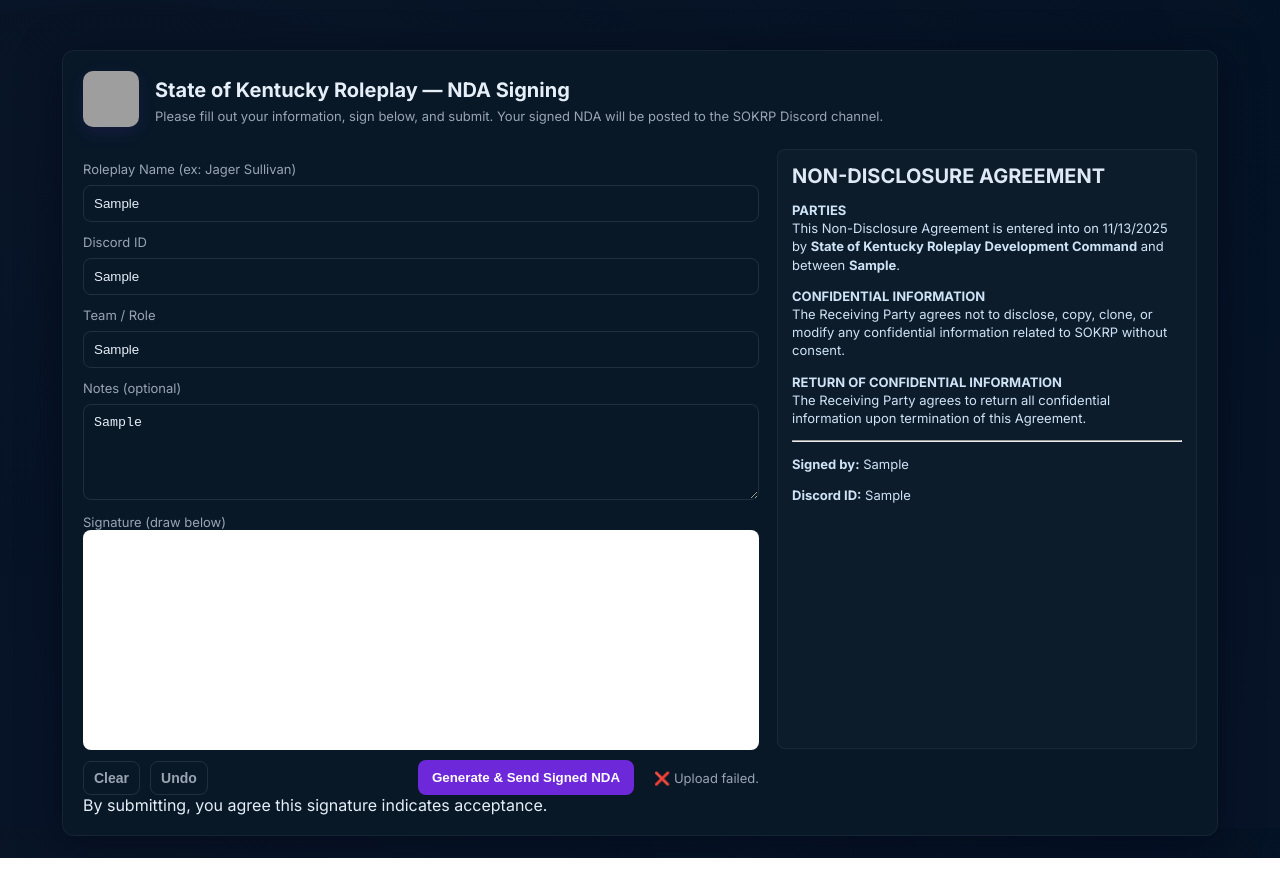
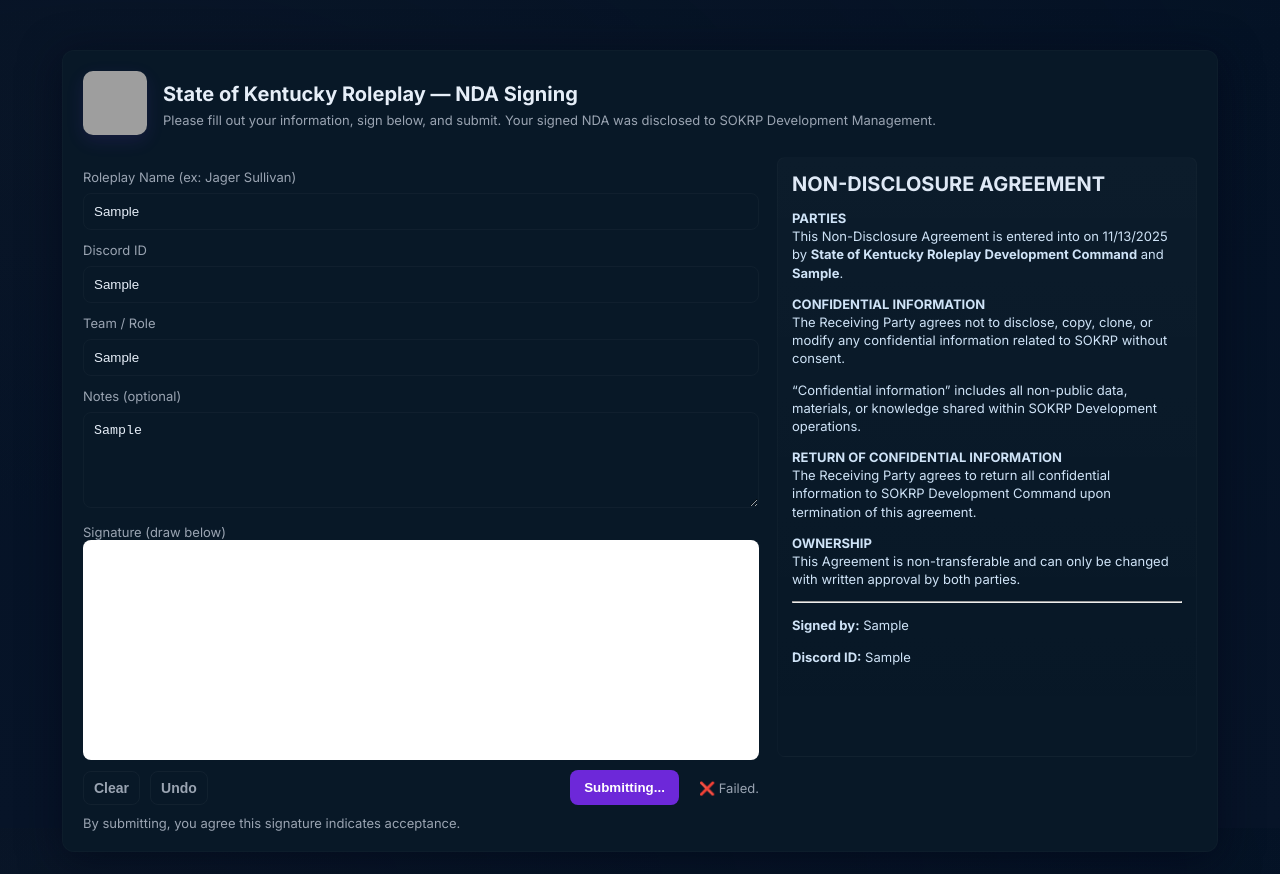
Before and after one commit to jagerdev5-eng/SOKRP-NDA, a website: page index.html in a window 1280 px wide. Both pictures are taken after typing "Sample", "Sample", "Sample", "Sample" into the empty fields and a click on the button "Generate & Send Signed NDA". Drawn offline with Linux system fonts and the light colour scheme; no server answers; grey boxes are pictures that could not be loaded.

Commit message:
Add files via upload

```diff
--- a/index.html
+++ b/index.html
@@ -8,59 +8,60 @@
 <link href="https://fonts.googleapis.com/css2?family=Inter:wght@300;400;600;700&display=swap" rel="stylesheet">
 <style>
   :root {
-    --bg:#071528;
-    --card:#081827;
-    --panel:#0b2130;
-    --muted:#9aa4b2;
-    --accent:#6d28d9;
-    --accent-2:#7c3aed;
-    --text:#e6eef8;
+    --bg: #071528;
+    --card: #081827;
+    --panel: #0b2130;
+    --muted: #9aa4b2;
+    --accent: #6d28d9;
+    --accent-2: #7c3aed;
+    --text: #e6eef8;
   }
-  * { box-sizing:border-box; }
+  * { box-sizing: border-box }
   html,body {
-    height:100%;
-    margin:0;
-    font-family:Inter,system-ui,Segoe UI,Roboto,Arial;
-    background:
-      radial-gradient(1200px 400px at 10% 10%, rgba(23,30,44,0.25), transparent),
-      linear-gradient(180deg,#041225 0%, #071428 100%);
-    color:var(--text);
+    height: 100%; margin: 0;
+    font-family: 'Inter', system-ui, sans-serif;
+    background: radial-gradient(1200px 400px at 10% 10%, rgba(23,30,44,0.25), transparent),
+                linear-gradient(180deg,#041225 0%, #071428 100%);
+    color: var(--text);
   }
-  .wrap { max-width:1200px; margin:28px auto; padding:22px; }
-  .card { background:var(--card); border-radius:12px; padding:20px; border:1px solid rgba(255,255,255,0.05); box-shadow:0 8px 40px rgba(2,6,23,0.6); }
-  header { display:flex; align-items:center; gap:16px; margin-bottom:18px; }
-  .logo img { width:56px; height:56px; border-radius:10px; object-fit:cover; box-shadow:0 6px 18px rgba(124,58,237,0.12); }
-  h1 { font-size:20px; margin:0; }
-  p.lead { color:var(--muted); margin:6px 0 0; font-size:13px; }
-  .grid { display:grid; grid-template-columns:1fr 420px; gap:18px; margin-top:18px; align-items:start; }
-  label { display:block; color:var(--muted); font-size:13px; margin-top:12px; }
+  .wrap { max-width: 1200px; margin: 28px auto; padding: 22px; }
+  .card {
+    background: var(--card); border-radius: 12px; padding: 20px;
+    border: 1px solid rgba(255,255,255,0.02);
+    box-shadow: 0 8px 40px rgba(2,6,23,0.6);
+  }
+  header { display: flex; align-items: center; gap: 16px; margin-bottom: 18px; }
+  .logo img { width: 64px; height: 64px; border-radius: 10px; object-fit: cover; box-shadow: 0 6px 18px rgba(124,58,237,0.12); }
+  h1 { font-size: 20px; margin: 0; }
+  p.lead { color: var(--muted); margin: 6px 0 0; font-size: 13px; }
+
+  .grid { display: grid; grid-template-columns: 1fr 420px; gap: 18px; margin-top: 18px; align-items: start; }
+  label { display: block; color: var(--muted); font-size: 13px; margin-top: 12px; }
   input[type=text], input[type=email], textarea {
-    width:100%; padding:10px; border-radius:8px;
-    border:1px solid rgba(255,255,255,0.1); background:transparent;
-    color:var(--text); margin-top:8px;
+    width: 100%; padding: 10px; border-radius: 8px;
+    border: 1px solid rgba(255,255,255,0.03);
+    background: transparent; color: var(--text); margin-top: 8px;
   }
-  textarea { min-height:96px; resize:vertical; }
-  .sig-wrap { margin-top:10px; }
-  #signature-pad {
-    width:100%; height:220px; border-radius:8px;
-    background:white; display:block; touch-action:none;
-    border:2px dashed rgba(255,255,255,0.1);
+  textarea { min-height: 96px; resize: vertical; }
+  .muted { color: var(--muted); font-size: 13px; margin-top: 10px; }
+  #signature-pad { width: 100%; height: 220px; border-radius: 8px; background: white; border: 2px dashed rgba(255,255,255,0.05); display: block; touch-action: none; }
+  .controls { display: flex; gap: 10px; margin-top: 10px; align-items: center; }
+  .btn { background: var(--accent); color: white; padding: 10px 14px; border-radius: 8px; border: 0; cursor: pointer; font-weight: 600; }
+  .btn.ghost { background: transparent; border: 1px solid rgba(255,255,255,0.04); color: var(--muted); }
+  .btn.small { padding: 8px 10px; font-size: 14px; }
+  .status { font-size: 13px; color: var(--muted); margin-left: 10px; }
+
+  .nda-view {
+    background: linear-gradient(180deg, rgba(255,255,255,0.02), rgba(255,255,255,0.00));
+    padding: 14px; border-radius: 8px; height: 600px;
+    overflow: auto; border: 1px solid rgba(255,255,255,0.02); color: #dfe9f6;
   }
-  .controls { display:flex; gap:10px; margin-top:10px; align-items:center; flex-wrap:wrap; }
-  .btn {
-    background:var(--accent); color:white; padding:10px 14px;
-    border-radius:8px; border:0; cursor:pointer; font-weight:600;
-  }
-  .btn.ghost { background:transparent; border:1px solid rgba(255,255,255,0.1); color:var(--muted); }
-  .btn.small { padding:8px 10px; font-size:14px; }
-  .status { font-size:13px; color:var(--muted); margin-left:10px; }
-  .nda-view { background:rgba(255,255,255,0.02); padding:14px; border-radius:8px; height:600px; overflow:auto; border:1px solid rgba(255,255,255,0.05); color:#dfe9f6; }
-  .nda-view h2 { margin:0 0 8px; font-size:20px; }
-  .nda-view p { line-height:1.4; color:#cfe3f7; font-size:13px; }
-  @media (max-width:980px) {
-    .grid { grid-template-columns:1fr; }
-    .nda-view { height:320px; }
-    #signature-pad { height:160px; }
+  .nda-view h2 { margin: 0 0 8px; font-size: 20px; }
+  .nda-view p { line-height: 1.4; color: #cfe3f7; font-size: 13px; }
+  @media (max-width: 980px) {
+    .grid { grid-template-columns: 1fr; }
+    .nda-view { height: 340px; }
+    #signature-pad { height: 160px; }
   }
 </style>
 </head>
@@ -73,12 +74,12 @@
         </div>
         <div>
           <h1>State of Kentucky Roleplay — NDA Signing</h1>
-          <p class="lead">Please fill out your information, sign below, and submit. Your signed NDA will be posted to the SOKRP Discord channel.</p>
+          <p class="lead">Please fill out your information, sign below, and submit. Your signed NDA was disclosed to SOKRP Development Management.</p>
         </div>
       </header>
 
       <div class="grid">
-        <div class="left">
+        <div>
           <label for="name">Roleplay Name (ex: Jager Sullivan)</label>
           <input id="name" type="text" placeholder="Your full name">
 
@@ -91,7 +92,7 @@
           <label for="notes">Notes (optional)</label>
           <textarea id="notes" placeholder="Any notes..."></textarea>
 
-          <label class="sig-wrap">Signature (draw below)</label>
+          <label>Signature (draw below)</label>
           <canvas id="signature-pad"></canvas>
 
           <div class="controls">
@@ -99,28 +100,31 @@
             <button id="undo" class="btn ghost small">Undo</button>
             <div style="flex:1"></div>
             <button id="submitBtn" class="btn">Generate & Send Signed NDA</button>
-            <div class="status" id="status"></div>
+            <div id="status" class="status"></div>
           </div>
-
           <div class="muted">By submitting, you agree this signature indicates acceptance.</div>
         </div>
 
-        <aside class="right">
+        <aside>
           <div class="nda-view" id="nda">
             <h2>NON-DISCLOSURE AGREEMENT</h2>
             <p><strong>PARTIES</strong><br>
-            This Non-Disclosure Agreement is entered into on <span id="ndadate">[DATE]</span> by <strong>State of Kentucky Roleplay Development Command</strong> and between <strong><span id="previewName">[Enter your name here]</span></strong>.</p>
+            This Non-Disclosure Agreement is entered into on <span id="ndadate"></span> by <strong>State of Kentucky Roleplay Development Command</strong> and <strong><span id="previewName">[Enter your name here]</span></strong>.</p>
 
             <p><strong>CONFIDENTIAL INFORMATION</strong><br>
             The Receiving Party agrees not to disclose, copy, clone, or modify any confidential information related to SOKRP without consent.</p>
 
+            <p>“Confidential information” includes all non-public data, materials, or knowledge shared within SOKRP Development operations.</p>
+
             <p><strong>RETURN OF CONFIDENTIAL INFORMATION</strong><br>
-            The Receiving Party agrees to return all confidential information upon termination of this Agreement.</p>
+            The Receiving Party agrees to return all confidential information to SOKRP Development Command upon termination of this agreement.</p>
+
+            <p><strong>OWNERSHIP</strong><br>
+            This Agreement is non-transferable and can only be changed with written approval by both parties.</p>
 
             <hr>
             <p><strong>Signed by:</strong> <span id="sigPreviewName">[NAME]</span></p>
             <p><strong>Discord ID:</strong> <span id="sigPreviewDiscord">[DISCORD ID]</span></p>
-            <div id="sigPreviewImage" style="margin-top:8px"></div>
           </div>
         </aside>
       </div>
@@ -128,175 +132,98 @@
   </div>
 
 <script>
-/* CONFIG */
 const WEBHOOK_URL = "https://discord.com/api/webhooks/1438592976279437404/uf4h0RutBfteN4l_lRNZTfEY8cfj1kGiaybSY4D2B-dF1ZlFCzkEx_FLiQq1ancCKHjs";
 const LOGO_URL = "https://cdn.discordapp.com/attachments/1437638010903465984/1437953301130772582/SOKRP_Dev_Logo_2.png";
 
-/* DOM ELEMENTS */
 const nameEl = document.getElementById('name');
 const discordEl = document.getElementById('discordId');
 const roleEl = document.getElementById('role');
 const notesEl = document.getElementById('notes');
 const statusEl = document.getElementById('status');
 const submitBtn = document.getElementById('submitBtn');
+const ndadateEl = document.getElementById('ndadate');
 const previewNameEl = document.getElementById('previewName');
 const sigPreviewName = document.getElementById('sigPreviewName');
 const sigPreviewDiscord = document.getElementById('sigPreviewDiscord');
-const sigPreviewImage = document.getElementById('sigPreviewImage');
-const ndadateEl = document.getElementById('ndadate');
 
-/* DATE */
 ndadateEl.textContent = new Date().toLocaleDateString();
 
-/* CANVAS SETUP */
 const canvas = document.getElementById('signature-pad');
 const ctx = canvas.getContext('2d');
-
-function resizeCanvasToDisplaySize() {
+function resizeCanvas() {
   const ratio = window.devicePixelRatio || 1;
   const rect = canvas.getBoundingClientRect();
   canvas.width = rect.width * ratio;
   canvas.height = rect.height * ratio;
   ctx.scale(ratio, ratio);
-  ctx.fillStyle = '#fff';
-  ctx.fillRect(0, 0, rect.width, rect.height);
+  ctx.fillStyle = "#fff";
+  ctx.fillRect(0,0,rect.width,rect.height);
   ctx.lineWidth = 2;
-  ctx.strokeStyle = '#000';
-  ctx.lineCap = 'round';
+  ctx.strokeStyle = "#000";
+  ctx.lineCap = "round";
 }
-resizeCanvasToDisplaySize();
+resizeCanvas();
+window.addEventListener('resize', resizeCanvas);
 
-window.addEventListener('resize', () => {
-  const data = canvas.toDataURL();
-  resizeCanvasToDisplaySize();
-  const img = new Image();
-  img.onload = () => ctx.drawImage(img, 0, 0, canvas.width / (window.devicePixelRatio || 1), canvas.height / (window.devicePixelRatio || 1));
-  img.src = data;
+let drawing=false, current=[], paths=[];
+canvas.addEventListener('pointerdown',e=>{
+  drawing=true; current=[]; const r=canvas.getBoundingClientRect();
+  const x=e.clientX-r.left, y=e.clientY-r.top; current.push({x,y});
+  ctx.beginPath(); ctx.moveTo(x,y);
 });
+canvas.addEventListener('pointermove',e=>{
+  if(!drawing)return; const r=canvas.getBoundingClientRect();
+  const x=e.clientX-r.left, y=e.clientY-r.top;
+  current.push({x,y}); ctx.lineTo(x,y); ctx.stroke();
+});
+canvas.addEventListener('pointerup',()=>{drawing=false;paths.push([...current]);});
+canvas.addEventListener('pointerleave',()=>drawing=false);
 
-/* DRAWING LOGIC */
-let drawing = false;
-let currentPath = [];
-const paths = [];
+document.getElementById('clear').onclick=()=>{ctx.clearRect(0,0,canvas.width,canvas.height);resizeCanvas();paths=[];}
+document.getElementById('undo').onclick=()=>{
+  paths.pop(); resizeCanvas(); ctx.beginPath();
+  for(const s of paths){ctx.moveTo(s[0].x,s[0].y);for(let i=1;i<s.length;i++)ctx.lineTo(s[i].x,s[i].y);} ctx.stroke();
+};
 
-function getPointerPos(e) {
-  const rect = canvas.getBoundingClientRect();
-  const clientX = (e.touches && e.touches[0]) ? e.touches[0].clientX : e.clientX;
-  const clientY = (e.touches && e.touches[0]) ? e.touches[0].clientY : e.clientY;
-  return { x: clientX - rect.left, y: clientY - rect.top };
+function updatePreview(){
+  const n=nameEl.value.trim(), d=discordEl.value.trim();
+  previewNameEl.textContent = n || '[Enter your name here]';
+  sigPreviewName.textContent = n || '[NAME]';
+  sigPreviewDiscord.textContent = d || '[DISCORD ID]';
 }
+[nameEl,discordEl,roleEl,notesEl].forEach(el=>el.addEventListener('input',updatePreview));
 
-canvas.addEventListener('pointerdown', e => {
-  e.preventDefault();
-  drawing = true;
-  currentPath = [];
-  const p = getPointerPos(e);
-  currentPath.push(p);
-  ctx.beginPath();
-  ctx.moveTo(p.x, p.y);
-});
+submitBtn.onclick=async()=>{
+  const name=nameEl.value.trim(), discord=discordEl.value.trim(), role=roleEl.value.trim(), notes=notesEl.value.trim();
+  if(!name)return alert("Please enter your Roleplay name.");
+  if(!discord)return alert("Please enter your Discord ID.");
+  const dataURL=canvas.toDataURL();
+  if(dataURL.length<1200)return alert("Please sign before submitting.");
 
-canvas.addEventListener('pointermove', e => {
-  if (!drawing) return;
-  const p = getPointerPos(e);
-  currentPath.push(p);
-  ctx.lineTo(p.x, p.y);
-  ctx.stroke();
-});
-
-canvas.addEventListener('pointerup', () => {
-  if (!drawing) return;
-  drawing = false;
-  paths.push(currentPath.slice());
-});
-
-document.getElementById('clear').addEventListener('click', () => {
-  ctx.clearRect(0, 0, canvas.width, canvas.height);
-  resizeCanvasToDisplaySize();
-  paths.length = 0;
-  sigPreviewImage.innerHTML = '';
-});
-
-document.getElementById('undo').addEventListener('click', () => {
-  paths.pop();
-  ctx.clearRect(0, 0, canvas.width, canvas.height);
-  resizeCanvasToDisplaySize();
-  ctx.beginPath();
-  for (const stroke of paths) {
-    ctx.moveTo(stroke[0].x, stroke[0].y);
-    for (let i = 1; i < stroke.length; i++) ctx.lineTo(stroke[i].x, stroke[i].y);
+  submitBtn.disabled=true; submitBtn.textContent="Submitting..."; statusEl.textContent="Sending to Discord...";
+  try{
+    const embed={
+      title:"📝 NDA Disclosure Recorded",
+      color:0x7c3aed,
+      thumbnail:{url:LOGO_URL},
+      fields:[
+        {name:"Name",value:name,inline:true},
+        {name:"Discord ID",value:discord,inline:true},
+        {name:"Role",value:role||"N/A",inline:true},
+        {name:"Notes",value:notes||"N/A",inline:false}
+      ],
+      footer:{text:"SOKRP Development Command • NDA System",icon_url:LOGO_URL},
+      timestamp:new Date().toISOString()
+    };
+    const payload={username:"SOKRP NDA",avatar_url:LOGO_URL,embeds:[embed]};
+    const res=await fetch(WEBHOOK_URL,{method:"POST",headers:{"Content-Type":"application/json"},body:JSON.stringify(payload)});
+    if(!res.ok)throw new Error(await res.text());
+    statusEl.textContent="✅ Submitted glad to have you join us!"; submitBtn.textContent="Generate & Send Signed NDA";
+  }catch(e){
+    console.error(e); alert("Upload failed: "+e.message); statusEl.textContent="❌ Failed.";
   }
-  ctx.stroke();
-});
-
-/* PREVIEW UPDATES */
-function updatePreview() {
-  const nm = nameEl.value.trim();
-  previewNameEl.textContent = nm || '[Enter your name here]';
-  sigPreviewName.textContent = nm || '[NAME]';
-  sigPreviewDiscord.textContent = discordEl.value.trim() || '[DISCORD ID]';
-}
-[nameEl, discordEl, roleEl, notesEl].forEach(el => el.addEventListener('input', updatePreview));
-
-/* CONVERT CANVAS TO BLOB */
-function canvasToBlob() {
-  return new Promise(resolve => canvas.toBlob(b => resolve(b), 'image/png', 0.6));
-}
-
-/* SUBMIT HANDLER */
-submitBtn.addEventListener('click', async () => {
-  const name = nameEl.value.trim();
-  const discordId = discordEl.value.trim();
-  const role = roleEl.value.trim();
-  const notes = notesEl.value.trim();
-
-  if (!name) return alert('Please enter your Roleplay name.');
-  if (!discordId) return alert('Please enter your Discord ID.');
-  if (canvas.toDataURL().length < 1000) return alert('Please draw your signature.');
-
-  submitBtn.disabled = true;
-  submitBtn.textContent = 'Submitting...';
-  statusEl.textContent = 'Uploading to Discord...';
-
-  try {
-    const sigBlob = await canvasToBlob();
-
-    const embed = {
-      title: "📝 New NDA Signed",
-      color: 0x7c3aed,
-      thumbnail: { url: LOGO_URL },
-      fields: [
-        { name: "Name", value: name, inline: true },
-        { name: "Discord ID", value: discordId, inline: true },
-        { name: "Role", value: role || 'N/A', inline: true },
-        { name: "Notes", value: notes || 'N/A', inline: false }
-      ],
-      footer: { text: "SOKRP Development Command • NDA System", icon_url: LOGO_URL },
-      timestamp: new Date().toISOString()
-    };
-
-    const form = new FormData();
-    form.append('payload_json', JSON.stringify({
-      username: "SOKRP NDA",
-      avatar_url: LOGO_URL,
-      embeds: [embed]
-    }));
-    form.append('file', sigBlob, `${name.replace(/\s+/g, '_')}_signature.png`);
-
-    const resp = await fetch(WEBHOOK_URL, { method: 'POST', body: form });
-    if (!resp.ok) throw new Error(await resp.text());
-
-    statusEl.textContent = '✅ Submitted — check Discord.';
-    submitBtn.textContent = 'Generate & Send Signed NDA';
-    submitBtn.disabled = false;
-  } catch (err) {
-    console.error(err);
-    alert('Upload failed: ' + err.message);
-    statusEl.textContent = '❌ Upload failed.';
-    submitBtn.disabled = false;
-    submitBtn.textContent = 'Generate & Send Signed NDA';
-  }
-});
+  submitBtn.disabled=false;
+};
 </script>
 </body>
 </html>
```
